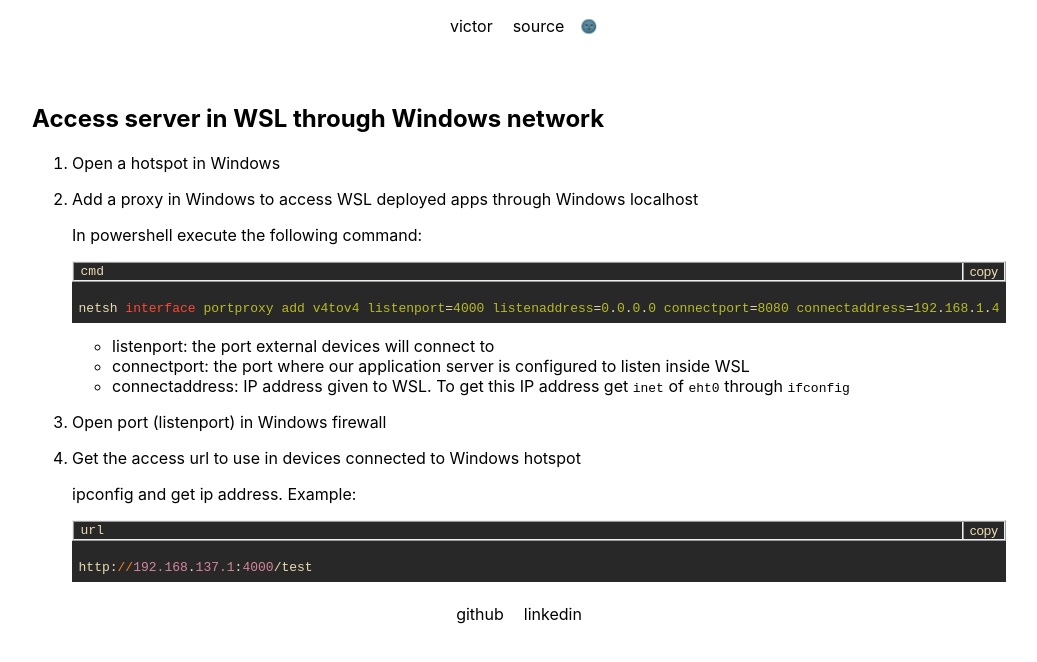
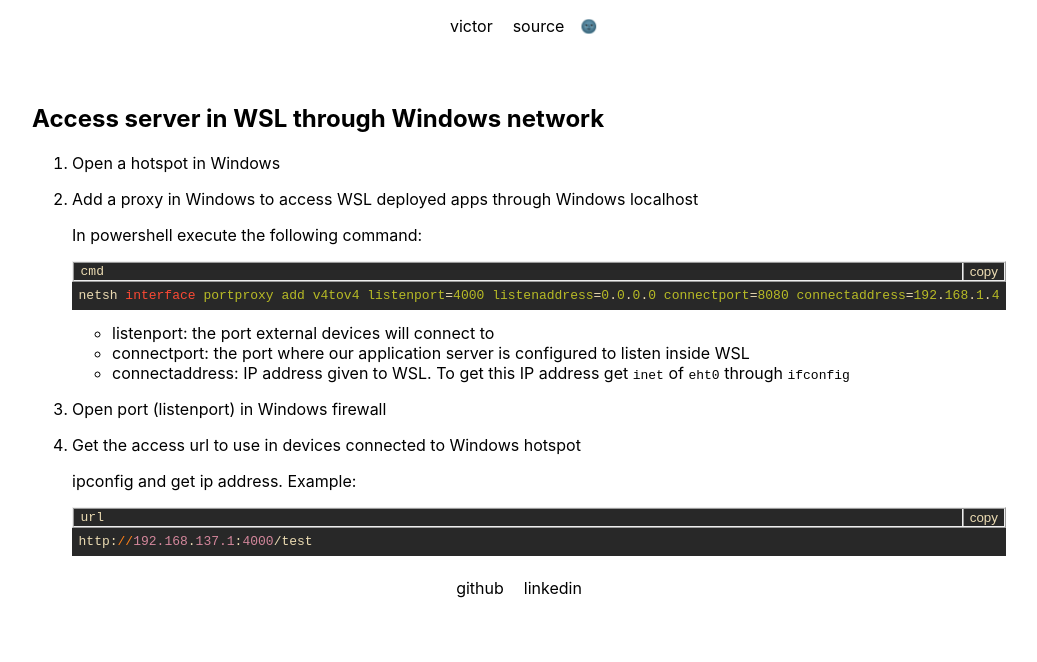
Before and after one commit to victor23k/blog, a Next.js app: page /2023/wsl_server_connect_via_windows in a window 1280 px wide. Shown: the top 662 px of the page, without its empty margins (121-1158 px from the left). Built offline with nearby package versions, Linux system fonts and the light colour scheme.

Commit message:
copy tooltip and pre styles

```diff
--- a/components/mdx/code.tsx
+++ b/components/mdx/code.tsx
@@ -30,7 +30,9 @@ const Code: FunctionComponent<CodeBlock> = ({ children, className }) => {
     <div className='codeBlock'>
       <p>
         <span>{language}</span>
-        <button onClick={copyCode}>copy</button>
+        <button onClick={copyCode}>copy
+        <span className='copyTooltip' role='alert'>Copied</span>
+        </button>
       </p>
       <SyntaxHighlighter language={language} style={gruvboxDark} wrapLongLines>
         {children}
--- a/styles/globals.css
+++ b/styles/globals.css
@@ -121,15 +121,7 @@ button {
   margin-right: 0px;
   margin-left: auto;
   cursor: pointer;
-}
-
-.codeBlock button:hover {
-  transition: 1s ease-in-out;
-  background: rgb(70,40,40);
-}
-
-.codeBlock button:active {
-  background: #00FF00;
+  position: relative;
 }
 
 .codeBlock p{
@@ -137,6 +129,28 @@ button {
   align-items: center;
   padding-left: 6.5px;
   border: 2px ridge;
+  margin-bottom: 0px;
+}
+
+.copyTooltip {
+  position: absolute;
+  visibility: collapse;
+  color: #fff;
+  background-color: #333;
+  top: -3.5em;
+  left: -1rem;
+  font-size: 0.8em;
+  text-align: center;
+  border-radius: 6px;
+  padding: 5px 8px;
+  margin: 5px;
+  margin-left: 5px;
+  z-index: 1000;
+  cursor: default;
+}
+
+button:focus > .copyTooltip {
+  visibility: visible;
 }
 
 pre {
```
